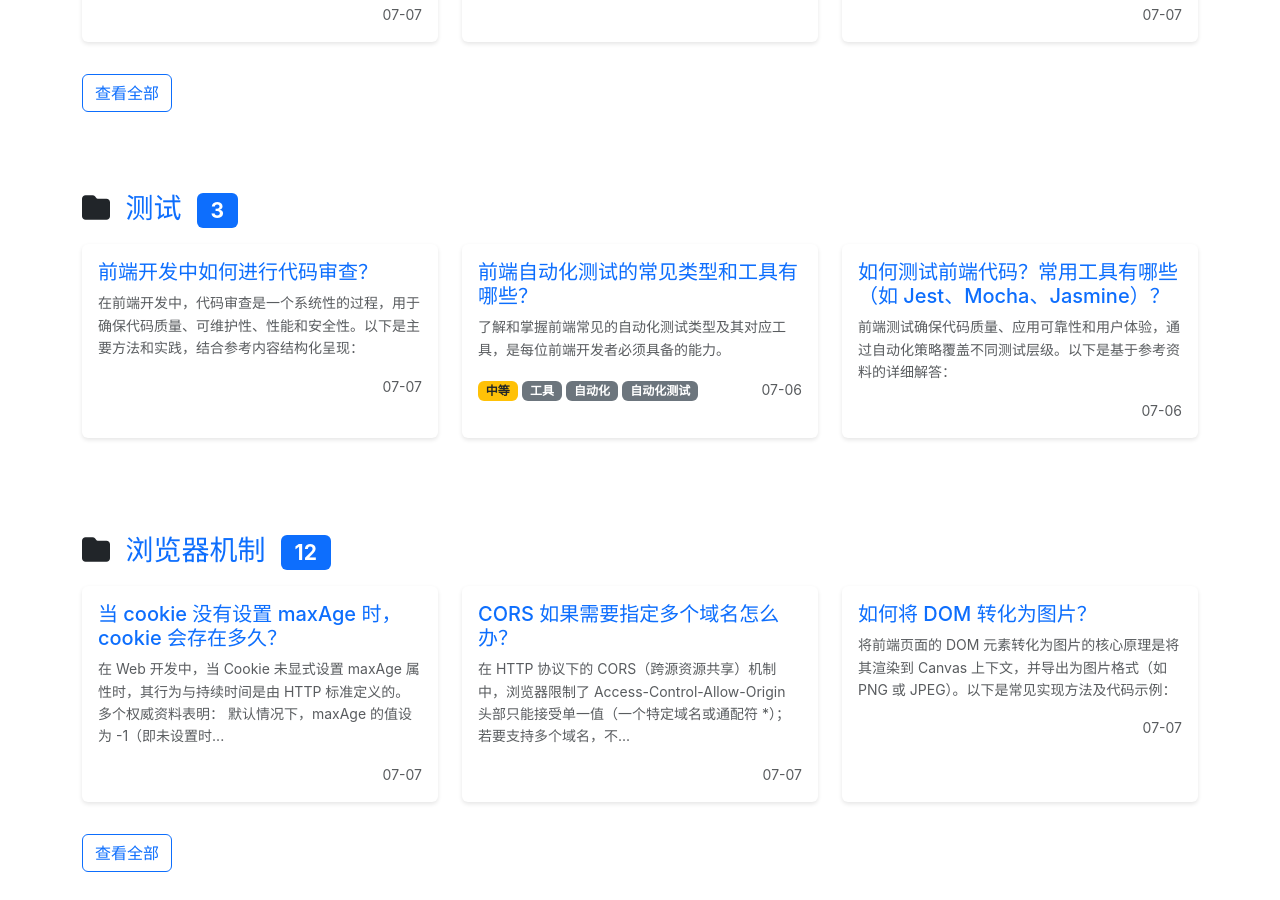
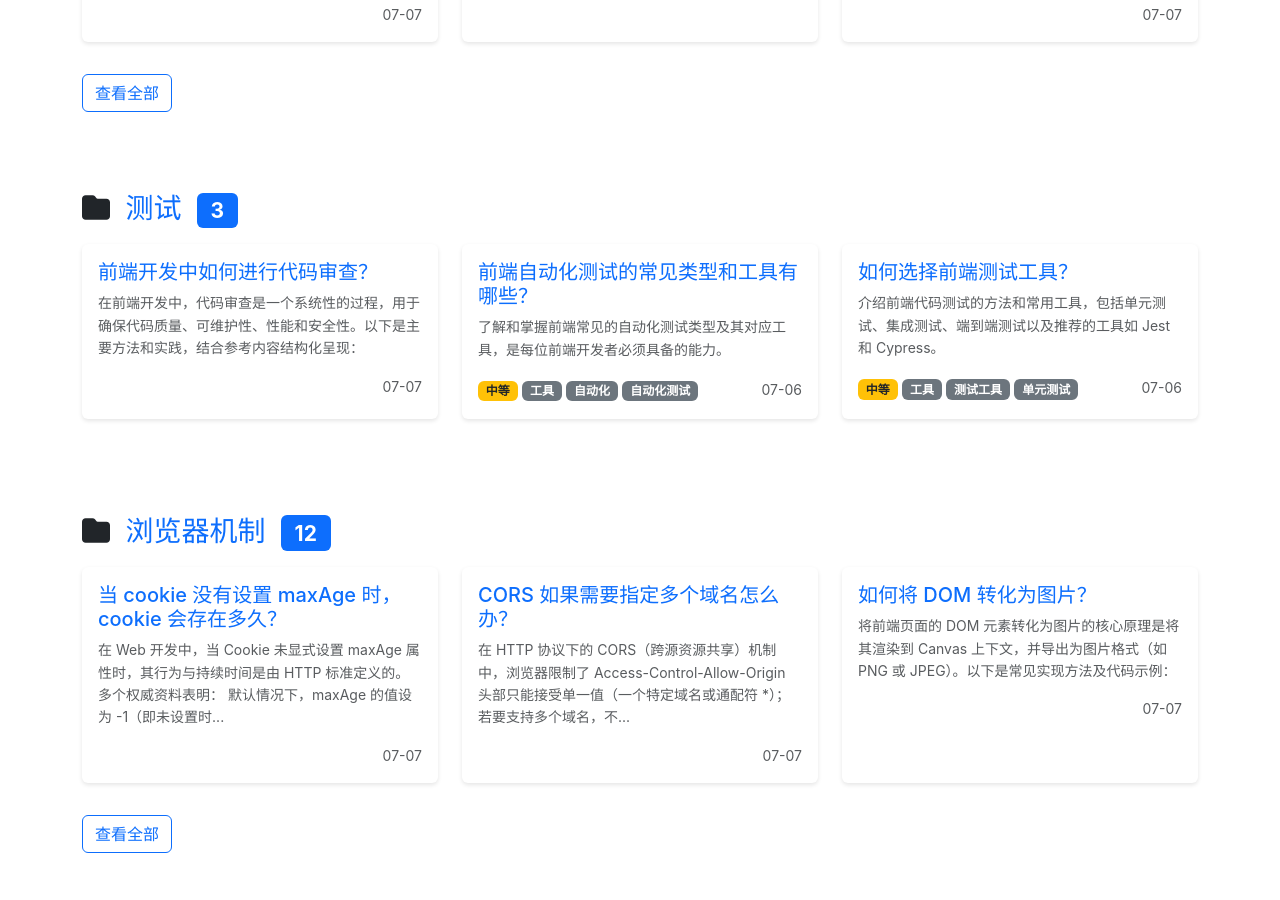
Before and after one commit to Xzonn/questions, a Jekyll site: the page built from categories.html, in a window 1280 px wide and 900 px high, scrolled down 6206 px. Built offline with Jekyll 4.4.1, drawn with Linux system fonts in a browser that asks for light colours; comment, search, counter and statistics services are not loaded.

```diff
--- a/_posts/testing/cc0d251093b1685e57292f1c8dc5edc6.md
+++ b/_posts/testing/cc0d251093b1685e57292f1c8dc5edc6.md
@@ -1,7 +1,13 @@
 ---
-title: 如何测试前端代码？常用工具有哪些（如 Jest、Mocha、Jasmine）？
+title: 如何选择前端测试工具？
 category: 测试
 date: 2025-07-06
+difficulty: 中等
+excerpt: 介绍前端代码测试的方法和常用工具，包括单元测试、集成测试、端到端测试以及推荐的工具如 Jest 和 Cypress。
+tags:
+- 工具
+- 测试工具
+- 单元测试
 ---
 前端测试确保代码质量、应用可靠性和用户体验，通过自动化策略覆盖不同测试层级。以下是基于参考资料的详细解答：
 
@@ -44,4 +50,4 @@ date: 2025-07-06
 - **覆盖率工具**：集成在 Jest 或 Istanbul 来输出测试范围覆盖百分比报告。
 - **快照测试**：通过 Jest capture DOM 结构避免意外的 UI 变更并生成详细输出对比。
 
-通用策略是在项目中组合例如使用 Jest 进行核心函数级检测搭配 Cypress 来实现端到端的真实场景模拟[引用多个资料]。
+通用策略是在项目中组合例如使用 Jest 进行核心函数级检测搭配 Cypress 来实现端到端的真实场景模拟。
--- a/assets/js/search.js
+++ b/assets/js/search.js
@@ -3,7 +3,7 @@
 "use strict";
 
 const slugify = (str) => {
-  return str
+  return ("" + str)
     .toLowerCase()
     .replace(/[\s\.\-]+/g, "-");
 }
@@ -18,7 +18,7 @@ window.addEventListener("load", () => {
   const hitTemplate = (hit) => {
     const url = hit.external_url || hit.url;
     const title = hit._highlightResult.title.value;
-    const category = (hit._highlightResult.category || {}.value) || "";
+    const category = (hit._highlightResult.category || {}).value || "";
     const tags = (hit._highlightResult.tags || []).map((x) => x.value);
     const content = (hit._highlightResult.content || []).value;
 
```
Also changed, not shown: _posts/javascript/d785cc9a1647151eeedad7e9bf21cc62.md (+7 -1 lines).
